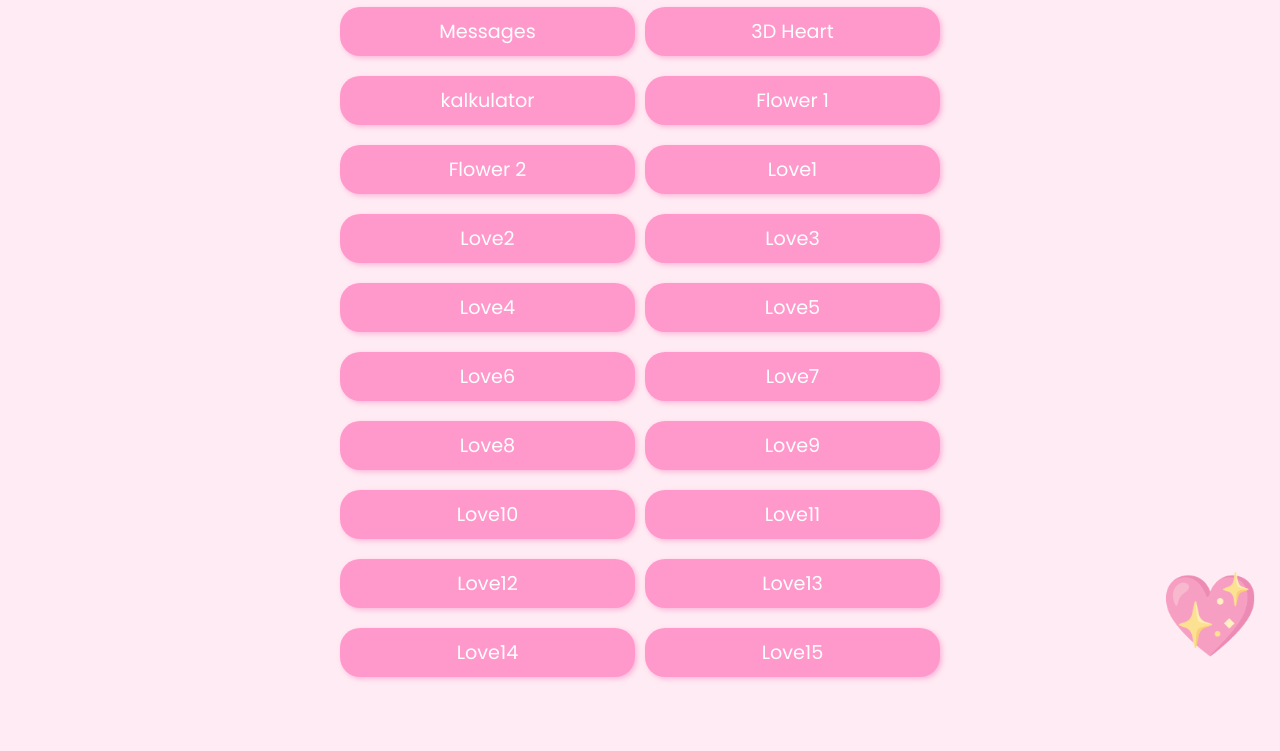
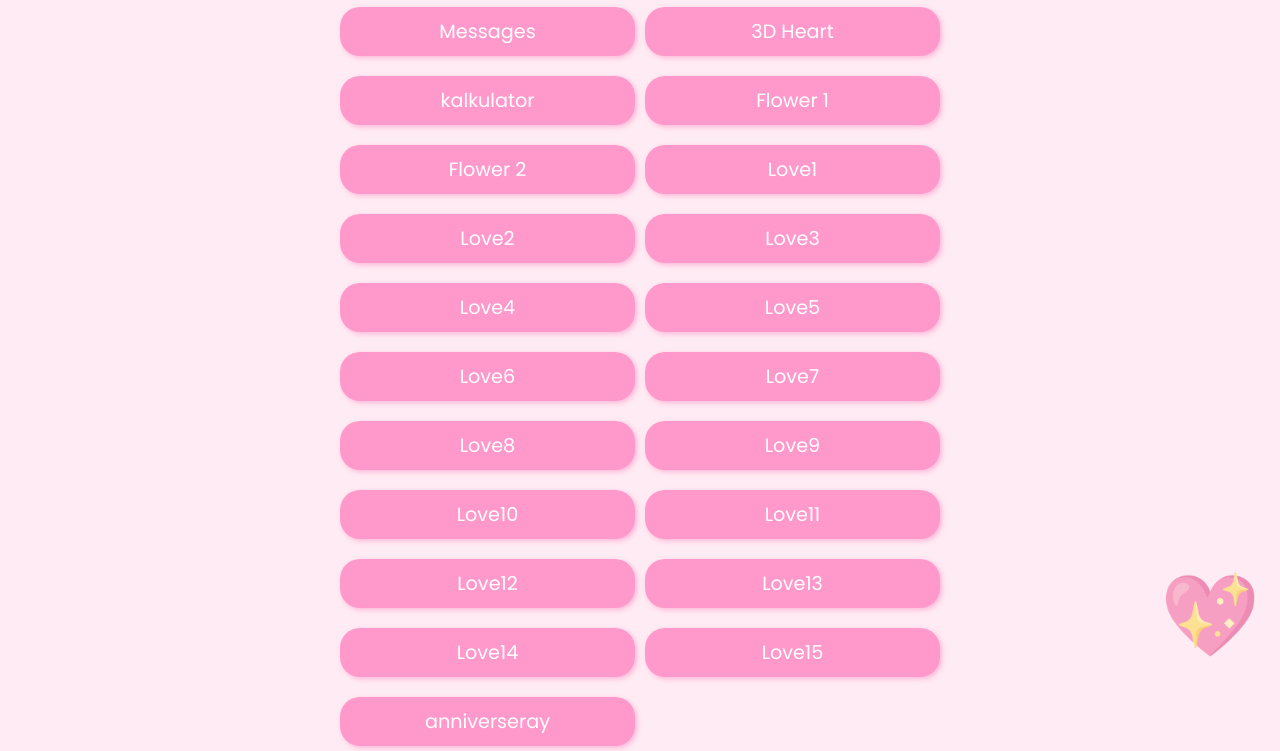
Before and after one commit to Xspleyz/For-My-love, a plain HTML site: page index.html in a window 1280 px wide. Shown: the part 115-866 px from the top of the page. Before the commit the page ends 800 px from the top, so only its background shows below. Drawn offline with Linux system fonts and the light colour scheme.

Commit message:
Update index.html

```diff
--- a/index.html
+++ b/index.html
@@ -29,6 +29,7 @@
         <li><a href="love4/index.html">Love13</a></li>
         <li><a href="love5/index.html">Love14</a></li>
         <li><a href="love7/index.html">Love15</a></li>
+        <li><a href="luv/tes.html">anniverseray</a></li>
     </ul>
 </body>
 </html>
```
